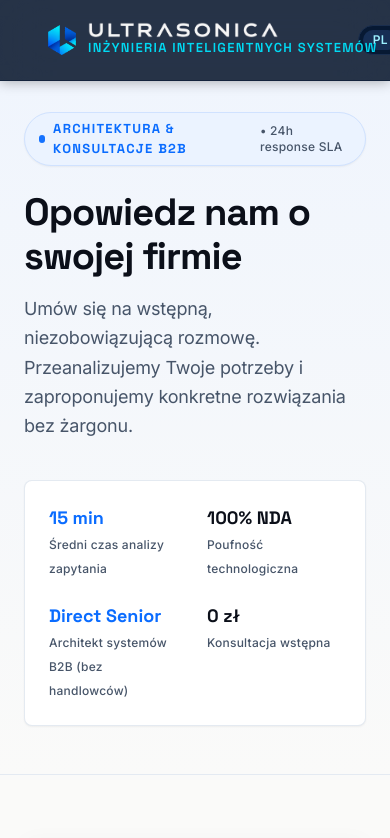
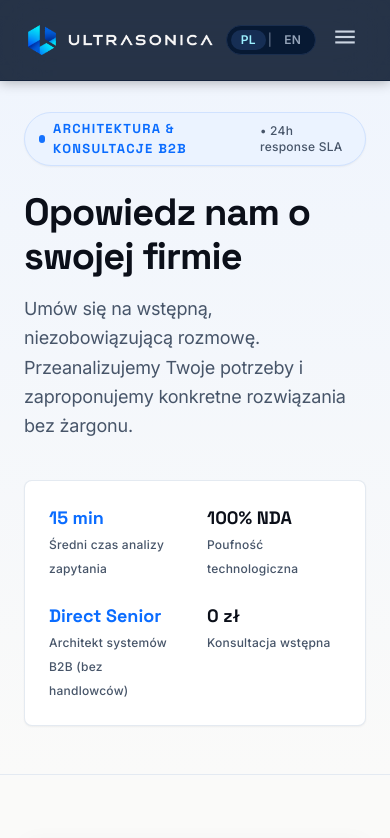
Before and after one commit to IT2021db/ULTRASONICA, a React (Vite) app: page /contact in a window 390 px wide. Shown: the top 838 px of the page. Built offline with nearby package versions, Linux system fonts and the light colour scheme.

Commit message:
style: improve responsive mobile header

```diff
--- a/src/components/layout/Header.tsx
+++ b/src/components/layout/Header.tsx
@@ -26,7 +26,7 @@ export const Header: React.FC = () => {
       <div className="h-20 max-w-[1280px] mx-auto px-gutter flex items-center justify-between">
         {/* Brand Logo & Title */}
         {/* Brand Logo & Title */}
-        <div className="flex items-center gap-space-sm group shrink-0 relative translate-x-5">
+        <div className="flex items-center gap-2 sm:gap-space-sm group min-w-0 shrink relative sm:translate-x-5">
           <img
             alt="ULTRASONICA Icon"
             className="w-9 h-9 rounded-full object-contain shrink-0"
@@ -36,11 +36,11 @@ export const Header: React.FC = () => {
           <div className="flex flex-col">
             <img
               alt="ULTRASONICA"
-              className="w-[190px] sm:w-[220px] h-auto object-contain block"
+              className="w-[145px] sm:w-[190px] lg:w-[220px] h-auto object-contain block"
               src={`${import.meta.env.BASE_URL}images/logoText.png`}
             />
 
-            <span className="font-subheading-eyebrow text-subheading-eyebrow text-secondary-fixed-dim uppercase tracking-widest text-[11px] sm:text-[13px]">
+            <span className="hidden sm:block font-subheading-eyebrow text-subheading-eyebrow text-secondary-fixed-dim uppercase tracking-widest text-[11px] lg:text-[13px]">
               {brandSubtitle}
             </span>
           </div>
@@ -65,7 +65,7 @@ export const Header: React.FC = () => {
         </nav>
 
         {/* Actions (Language Switcher, Contact CTA, Mobile Toggle) */}
-        <div className="flex items-center gap-space-sm sm:gap-space-md">
+        <div className="flex items-center gap-2 sm:gap-space-sm shrink-0">
           {/* Language Switcher */}
           <div className="flex items-center bg-[#071933] border border-[#1a2e4e] rounded-full px-space-xs py-1">
             <button
@@ -98,7 +98,7 @@ export const Header: React.FC = () => {
           {/* CTA Button */}
           <Link
             to="/contact"
-            className="hidden sm:inline-flex items-center justify-center font-label-md text-label-md font-semibold text-white bg-gradient-to-r from-[#00E5FF] to-[#0A6CFF] px-space-lg py-2.5 rounded-[10px] shadow-[0_0_20px_rgba(0,229,255,0.3)] hover:shadow-[0_0_28px_rgba(0,229,255,0.55)] transition-all"
+            className="hidden lg:inline-flex font-label-md text-label-md font-semibold text-white bg-gradient-to-r from-[#00E5FF] to-[#0A6CFF] px-space-lg py-2.5 rounded-[10px] shadow-[0_0_20px_rgba(0,229,255,0.3)] hover:shadow-[0_0_28px_rgba(0,229,255,0.55)] transition-all"
           >
             {contactLabel}
           </Link>
```
